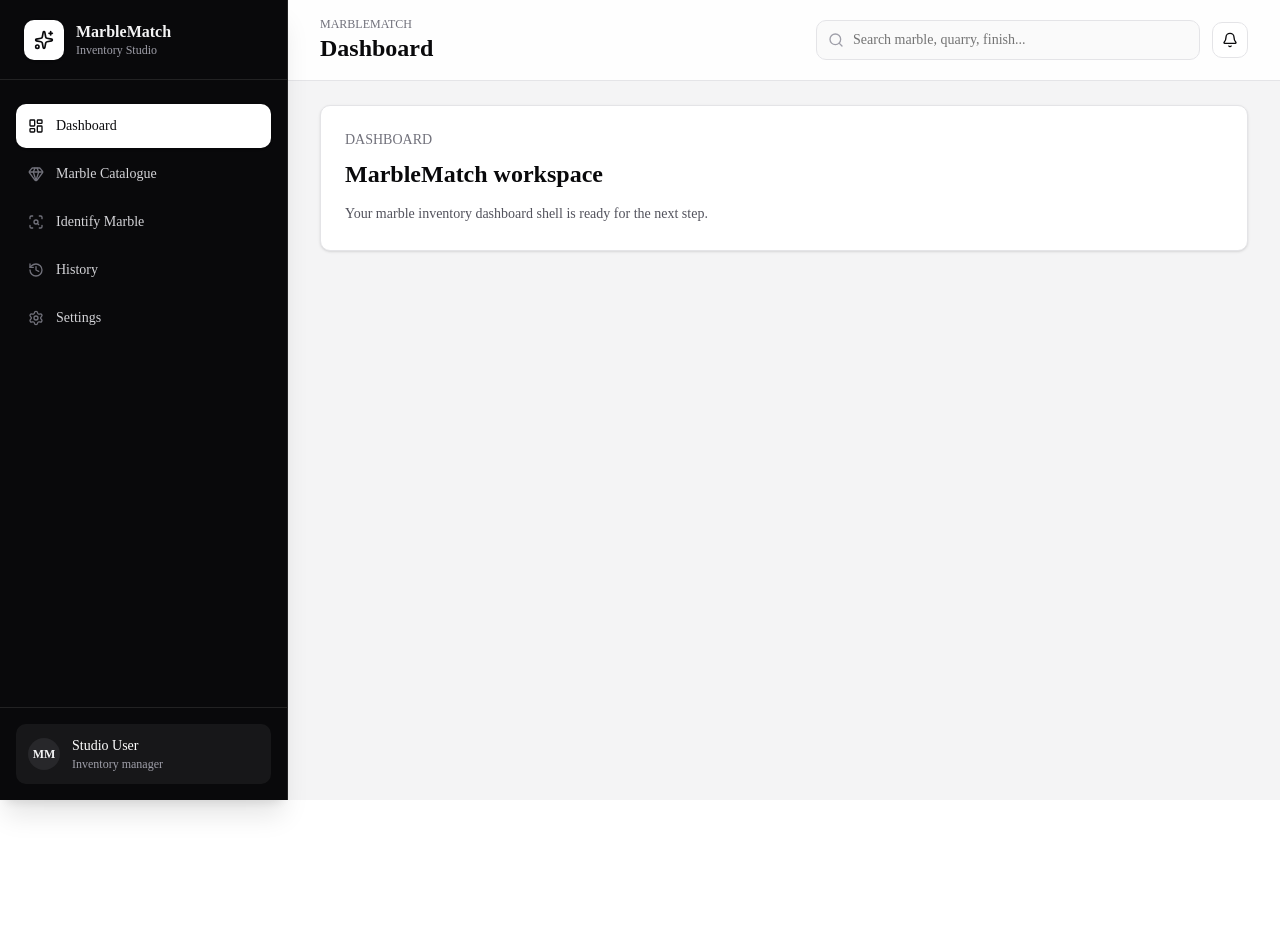
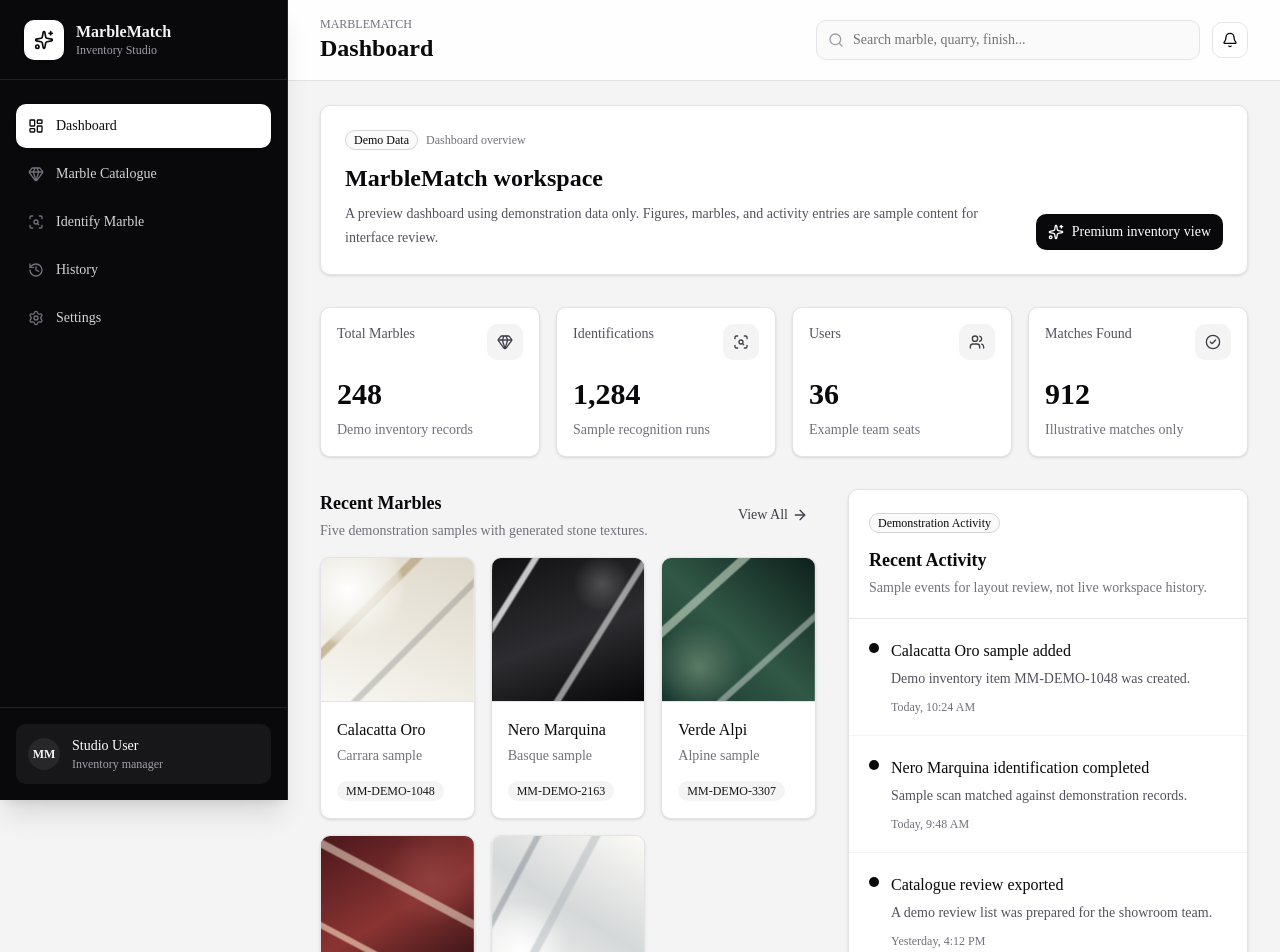
Before and after one commit to Rishabhpal07/marble-match-UI, a Next.js app: page / in a window 1280 px wide. Shown: the top 952 px of the page. Before the commit the page ends 800 px from the top, so only its background shows below. Built offline with nearby package versions, Linux system fonts and the light colour scheme.

Commit message:
feat: add dashboard overview

```diff
--- a/app/(dashboard)/page.tsx
+++ b/app/(dashboard)/page.tsx
@@ -1,17 +1,268 @@
+import Link from "next/link";
+import {
+  ArrowRight,
+  CheckCircle2,
+  Gem,
+  ScanSearch,
+  Sparkles,
+  Users,
+} from "lucide-react";
+
+import {
+  Card,
+  CardAction,
+  CardContent,
+  CardHeader,
+  CardTitle,
+} from "@/components/ui/card";
+import { Badge } from "@/components/ui/badge";
+import { Separator } from "@/components/ui/separator";
+
+const stats = [
+  {
+    label: "Total Marbles",
+    value: "248",
+    icon: Gem,
+    detail: "Demo inventory records",
+  },
+  {
+    label: "Identifications",
+    value: "1,284",
+    icon: ScanSearch,
+    detail: "Sample recognition runs",
+  },
+  {
+    label: "Users",
+    value: "36",
+    icon: Users,
+    detail: "Example team seats",
+  },
+  {
+    label: "Matches Found",
+    value: "912",
+    icon: CheckCircle2,
+    detail: "Illustrative matches only",
+  },
+] as const;
+
+const marbles = [
+  {
+    name: "Calacatta Oro",
+    id: "MM-DEMO-1048",
+    location: "Carrara sample",
+    texture:
+      "radial-gradient(circle at 18% 22%, rgba(255,255,255,.98), rgba(238,235,226,.62) 30%, transparent 34%), linear-gradient(135deg, transparent 0 30%, rgba(169,143,96,.55) 31% 34%, transparent 35% 58%, rgba(78,78,76,.25) 59% 61%, transparent 62%), linear-gradient(24deg, #f8f7f2, #ded8ca)",
+  },
+  {
+    name: "Nero Marquina",
+    id: "MM-DEMO-2163",
+    location: "Basque sample",
+    texture:
+      "linear-gradient(122deg, transparent 0 16%, rgba(255,255,255,.76) 17% 19%, transparent 20% 62%, rgba(255,255,255,.54) 63% 65%, transparent 66%), radial-gradient(circle at 72% 18%, rgba(255,255,255,.2), transparent 18%), linear-gradient(160deg, #111113, #2d2d31 54%, #070708)",
+  },
+  {
+    name: "Verde Alpi",
+    id: "MM-DEMO-3307",
+    location: "Alpine sample",
+    texture:
+      "linear-gradient(138deg, transparent 0 24%, rgba(211,225,205,.58) 25% 28%, transparent 29% 68%, rgba(255,255,255,.4) 69% 71%, transparent 72%), radial-gradient(circle at 24% 76%, rgba(111,143,117,.72), transparent 28%), linear-gradient(42deg, #18362f, #315846 48%, #0e201c)",
+  },
+  {
+    name: "Rosso Levanto",
+    id: "MM-DEMO-4721",
+    location: "Liguria sample",
+    texture:
+      "linear-gradient(28deg, transparent 0 22%, rgba(248,218,190,.62) 23% 25%, transparent 26% 58%, rgba(255,244,222,.5) 59% 62%, transparent 63%), radial-gradient(circle at 72% 30%, rgba(143,64,63,.9), transparent 32%), linear-gradient(150deg, #4b171c, #8a3432 52%, #2b0e12)",
+  },
+  {
+    name: "Statuario Venato",
+    id: "MM-DEMO-5894",
+    location: "Tuscan sample",
+    texture:
+      "linear-gradient(118deg, transparent 0 18%, rgba(92,102,112,.35) 19% 21%, transparent 22% 43%, rgba(175,181,186,.48) 44% 47%, transparent 48% 80%), radial-gradient(circle at 18% 80%, rgba(255,255,255,.95), transparent 30%), linear-gradient(32deg, #f6f6f3, #d5d8d9 50%, #fbfaf6)",
+  },
+] as const;
+
+const activities = [
+  {
+    title: "Calacatta Oro sample added",
+    detail: "Demo inventory item MM-DEMO-1048 was created.",
+    time: "Today, 10:24 AM",
+  },
+  {
+    title: "Nero Marquina identification completed",
+    detail: "Sample scan matched against demonstration records.",
+    time: "Today, 9:48 AM",
+  },
+  {
+    title: "Catalogue review exported",
+    detail: "A demo review list was prepared for the showroom team.",
+    time: "Yesterday, 4:12 PM",
+  },
+  {
+    title: "Verde Alpi match confirmed",
+    detail: "Illustrative match result marked as accepted.",
+    time: "Yesterday, 11:30 AM",
+  },
+] as const;
+
 export default function DashboardOverviewPage() {
   return (
-    <section className="rounded-lg border border-zinc-200 bg-white p-6 shadow-sm">
-      <div className="max-w-2xl">
-        <p className="text-sm font-medium uppercase text-zinc-500">
-          Dashboard
-        </p>
-        <h2 className="mt-2 text-2xl font-semibold text-zinc-950">
-          MarbleMatch workspace
+    <div className="space-y-8">
+      <section className="flex flex-col gap-4 rounded-lg border border-zinc-200 bg-white p-6 shadow-sm sm:flex-row sm:items-end sm:justify-between">
+        <div className="max-w-2xl">
+          <div className="flex items-center gap-2">
+            <Badge variant="outline" className="border-zinc-300 bg-zinc-50">
+              Demo Data
+            </Badge>
+            <span className="text-xs font-medium text-zinc-500">
+              Dashboard overview
+            </span>
+          </div>
+          <h2 className="mt-3 text-2xl font-semibold text-zinc-950">
+            MarbleMatch workspace
+          </h2>
+          <p className="mt-2 text-sm leading-6 text-zinc-600">
+            A preview dashboard using demonstration data only. Figures,
+            marbles, and activity entries are sample content for interface
+            review.
+          </p>
+        </div>
+        <div className="flex items-center gap-2 rounded-lg bg-zinc-950 px-3 py-2 text-sm font-medium text-white">
+          <Sparkles className="size-4" aria-hidden="true" />
+          Premium inventory view
+        </div>
+      </section>
+
+      <section aria-labelledby="dashboard-stats">
+        <h2 id="dashboard-stats" className="sr-only">
+          Demonstration statistics
         </h2>
-        <p className="mt-3 text-sm leading-6 text-zinc-600">
-          Your marble inventory dashboard shell is ready for the next step.
-        </p>
+        <div className="grid gap-4 sm:grid-cols-2 xl:grid-cols-4">
+          {stats.map((stat) => {
+            const Icon = stat.icon;
+
+            return (
+              <Card
+                key={stat.label}
+                className="rounded-lg border border-zinc-200 bg-white shadow-sm ring-0"
+              >
+                <CardHeader>
+                  <CardTitle className="text-sm font-medium text-zinc-600">
+                    {stat.label}
+                  </CardTitle>
+                  <CardAction>
+                    <span className="flex size-9 items-center justify-center rounded-lg bg-zinc-100 text-zinc-700">
+                      <Icon className="size-4" aria-hidden="true" />
+                    </span>
+                  </CardAction>
+                </CardHeader>
+                <CardContent>
+                  <p className="text-3xl font-semibold text-zinc-950">
+                    {stat.value}
+                  </p>
+                  <p className="mt-2 text-sm text-zinc-500">{stat.detail}</p>
+                </CardContent>
+              </Card>
+            );
+          })}
+        </div>
+      </section>
+
+      <div className="grid gap-8 xl:grid-cols-[minmax(0,1fr)_400px]">
+        <section aria-labelledby="recent-marbles" className="space-y-4">
+          <div className="flex items-center justify-between gap-4">
+            <div>
+              <h2
+                id="recent-marbles"
+                className="text-lg font-semibold text-zinc-950"
+              >
+                Recent Marbles
+              </h2>
+              <p className="mt-1 text-sm text-zinc-500">
+                Five demonstration samples with generated stone textures.
+              </p>
+            </div>
+            <Link
+              href="/catalogue"
+              className="inline-flex shrink-0 items-center gap-1 rounded-lg px-2 py-1 text-sm font-medium text-zinc-700 outline-none transition-colors hover:bg-zinc-200 hover:text-zinc-950 focus-visible:ring-2 focus-visible:ring-zinc-400"
+            >
+              View All
+              <ArrowRight className="size-4" aria-hidden="true" />
+            </Link>
+          </div>
+
+          <div className="grid gap-4 sm:grid-cols-2 lg:grid-cols-3">
+            {marbles.map((marble) => (
+              <article
+                key={marble.id}
+                className="overflow-hidden rounded-lg border border-zinc-200 bg-white shadow-sm"
+              >
+                <div
+                  className="h-36 border-b border-zinc-200 bg-cover bg-center"
+                  style={{ backgroundImage: marble.texture }}
+                  role="img"
+                  aria-label={`${marble.name} stone texture preview`}
+                />
+                <div className="space-y-3 p-4">
+                  <div>
+                    <h3 className="font-medium text-zinc-950">
+                      {marble.name}
+                    </h3>
+                    <p className="mt-1 text-sm text-zinc-500">
+                      {marble.location}
+                    </p>
+                  </div>
+                  <Badge variant="secondary" className="bg-zinc-100">
+                    {marble.id}
+                  </Badge>
+                </div>
+              </article>
+            ))}
+          </div>
+        </section>
+
+        <section
+          aria-labelledby="recent-activity"
+          className="rounded-lg border border-zinc-200 bg-white shadow-sm"
+        >
+          <div className="p-5">
+            <Badge variant="outline" className="border-zinc-300 bg-zinc-50">
+              Demonstration Activity
+            </Badge>
+            <h2
+              id="recent-activity"
+              className="mt-3 text-lg font-semibold text-zinc-950"
+            >
+              Recent Activity
+            </h2>
+            <p className="mt-1 text-sm text-zinc-500">
+              Sample events for layout review, not live workspace history.
+            </p>
+          </div>
+          <Separator />
+          <ol className="divide-y divide-zinc-100">
+            {activities.map((activity) => (
+              <li key={`${activity.title}-${activity.time}`} className="p-5">
+                <div className="flex gap-3">
+                  <span className="mt-1 flex size-2.5 shrink-0 rounded-full bg-zinc-950" />
+                  <div className="min-w-0">
+                    <p className="font-medium text-zinc-950">
+                      {activity.title}
+                    </p>
+                    <p className="mt-1 text-sm leading-6 text-zinc-600">
+                      {activity.detail}
+                    </p>
+                    <p className="mt-2 text-xs font-medium text-zinc-500">
+                      {activity.time}
+                    </p>
+                  </div>
+                </div>
+              </li>
+            ))}
+          </ol>
+        </section>
       </div>
-    </section>
+    </div>
   );
 }
```
